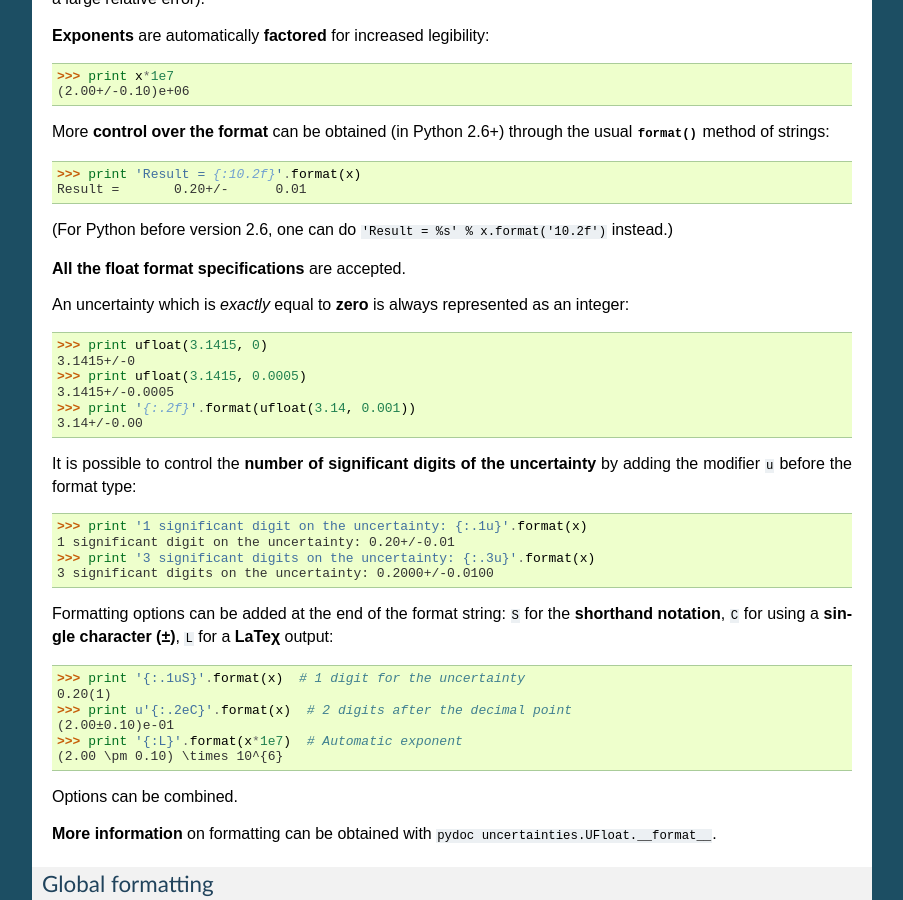
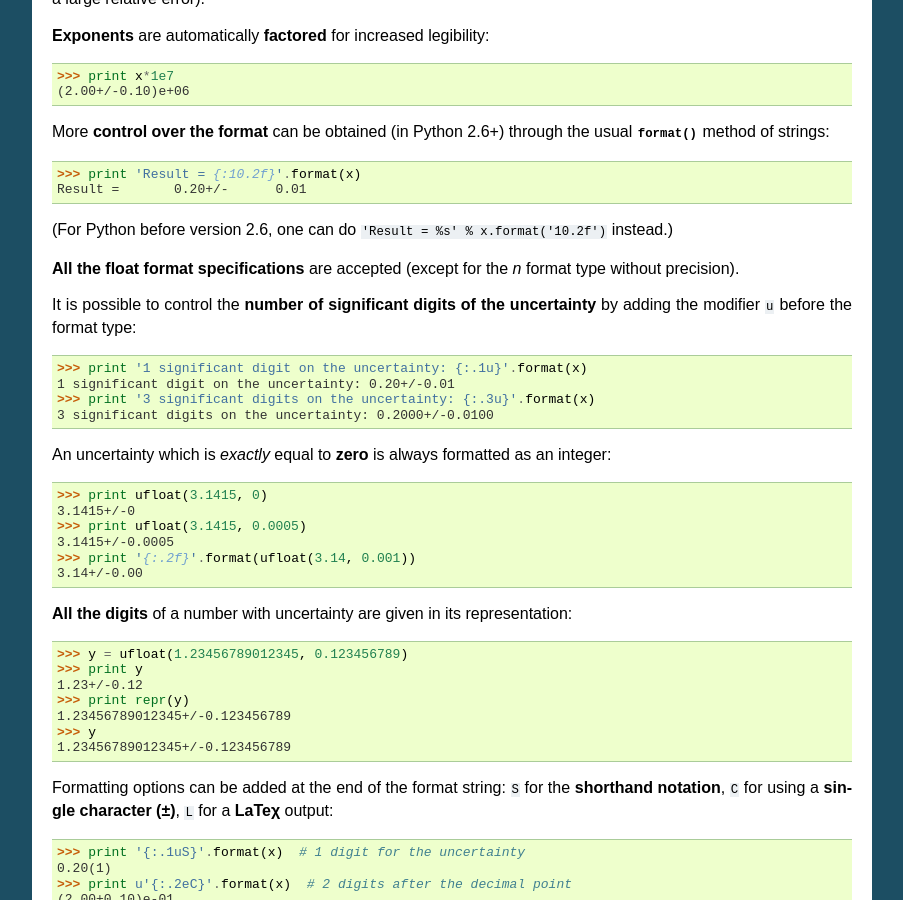
Before and after one commit to lmfit/uncertainties, a Sphinx documentation site: the page built from doc/user_guide.rst, in a window 1280 px wide and 900 px high, scrolled down 2515 px. Shown: the whole window, without its empty margins (198-1101 px from the left). Built offline with Sphinx 7.4.7, drawn with Linux system fonts in a browser that asks for light colours; the version number is read from the project's files by our own code.

Commit message:
Details about formatting added.

```diff
--- a/doc/user_guide.rst
+++ b/doc/user_guide.rst
@@ -173,10 +173,19 @@ Result =       0.20+/-      0.01
 (For Python before version 2.6, one can do ``'Result = %s' %
 x.format('10.2f')`` instead.)
 
-**All the float format specifications** are accepted.
+**All the float format specifications** are accepted (except for the
+`n` format type without precision).
 
-An uncertainty which is *exactly* equal to **zero** is always represented as
-an integer:
+It is possible to control the **number of significant digits of the
+uncertainty** by adding the modifier ``u`` before the format type:
+
+>>> print '1 significant digit on the uncertainty: {:.1u}'.format(x)
+1 significant digit on the uncertainty: 0.20+/-0.01
+>>> print '3 significant digits on the uncertainty: {:.3u}'.format(x)
+3 significant digits on the uncertainty: 0.2000+/-0.0100
+
+An uncertainty which is *exactly* equal to **zero** is always
+formatted as an integer:
 
 >>> print ufloat(3.1415, 0)
 3.1415+/-0
@@ -185,13 +194,16 @@ an integer:
 >>> print '{:.2f}'.format(ufloat(3.14, 0.001))
 3.14+/-0.00
 
-It is possible to control the **number of significant digits of the
-uncertainty** by adding the modifier ``u`` before the format type:
+**All the digits** of a number with uncertainty are given in its
+representation:
 
->>> print '1 significant digit on the uncertainty: {:.1u}'.format(x)
-1 significant digit on the uncertainty: 0.20+/-0.01
->>> print '3 significant digits on the uncertainty: {:.3u}'.format(x)
-3 significant digits on the uncertainty: 0.2000+/-0.0100
+>>> y = ufloat(1.23456789012345, 0.123456789)
+>>> print y
+1.23+/-0.12
+>>> print repr(y)
+1.23456789012345+/-0.123456789
+>>> y
+1.23456789012345+/-0.123456789
 
 Formatting options can be added at the end of the format string: ``S``
 for the **shorthand notation**, ``C`` for using a **single character
```
